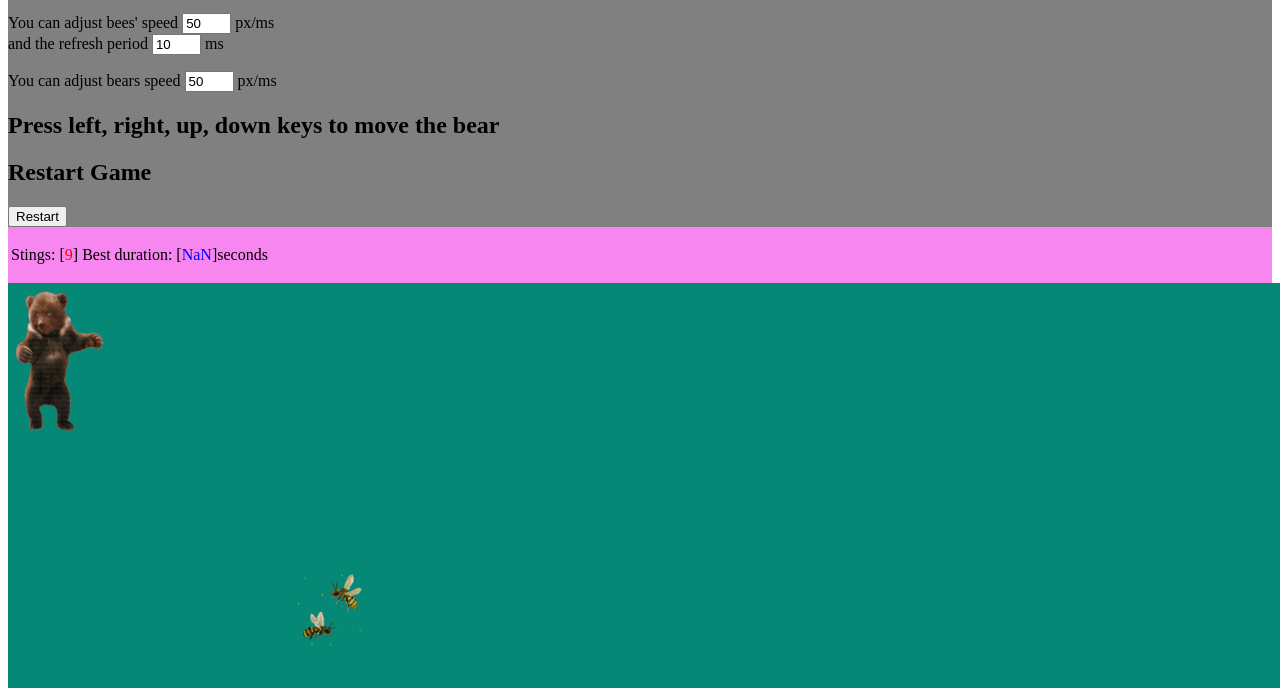
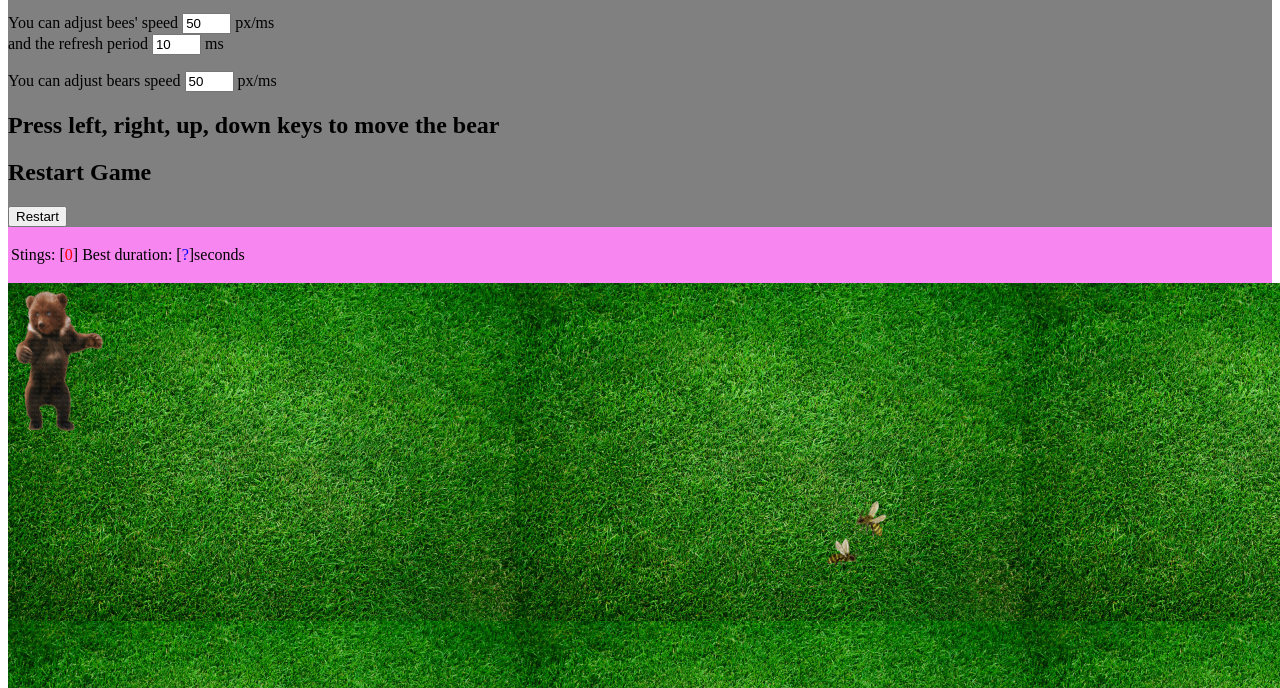
Before and after one commit to Swits-S/CourseWork2, a plain HTML site: page index.html in a window 1280 px wide. Shown: the part 112-800 px from the top of the page. Drawn offline with Linux system fonts and the light colour scheme.

Commit message:
finished

```diff
--- a/game.css
+++ b/game.css
@@ -10,7 +10,7 @@
     position: absolute;
     height: 600px;
     width: 1800px;
-    background-color: rgb(6, 136, 119);
+    background-image: url('./images/background.jpg');
     align-content: center;
     align-self: center;
 }
--- a/game.js
+++ b/game.js
@@ -168,6 +168,9 @@ class Bee {
         }
         let speed = document.getElementById("speedBears");
         speed.addEventListener('change', bear.setSpeed);
+        let beees = document.getElementById("nbees",makeBees());
+        beees.addEventListener('change',bees.makeBees
+        )
         //create new array for bees
         bees = new Array();
         //create bees
```
Also changed, not shown: images/background.jpg (added).
